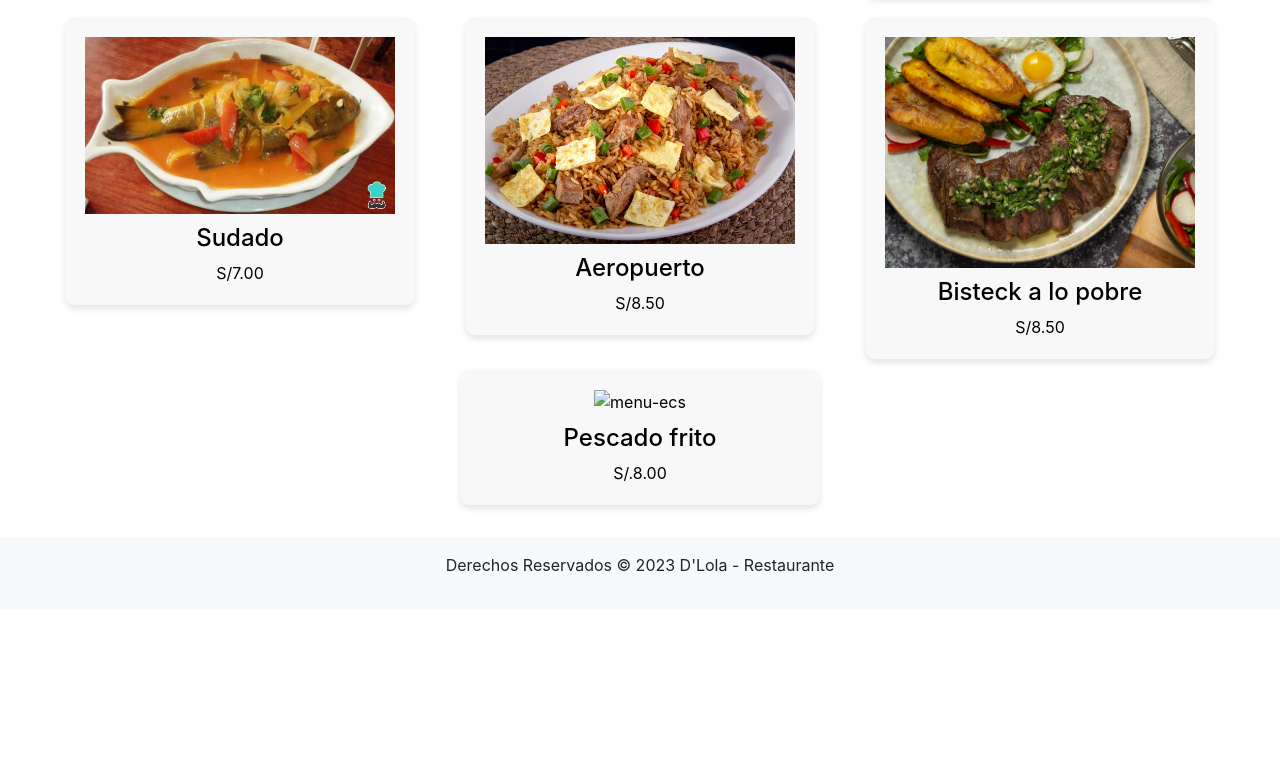
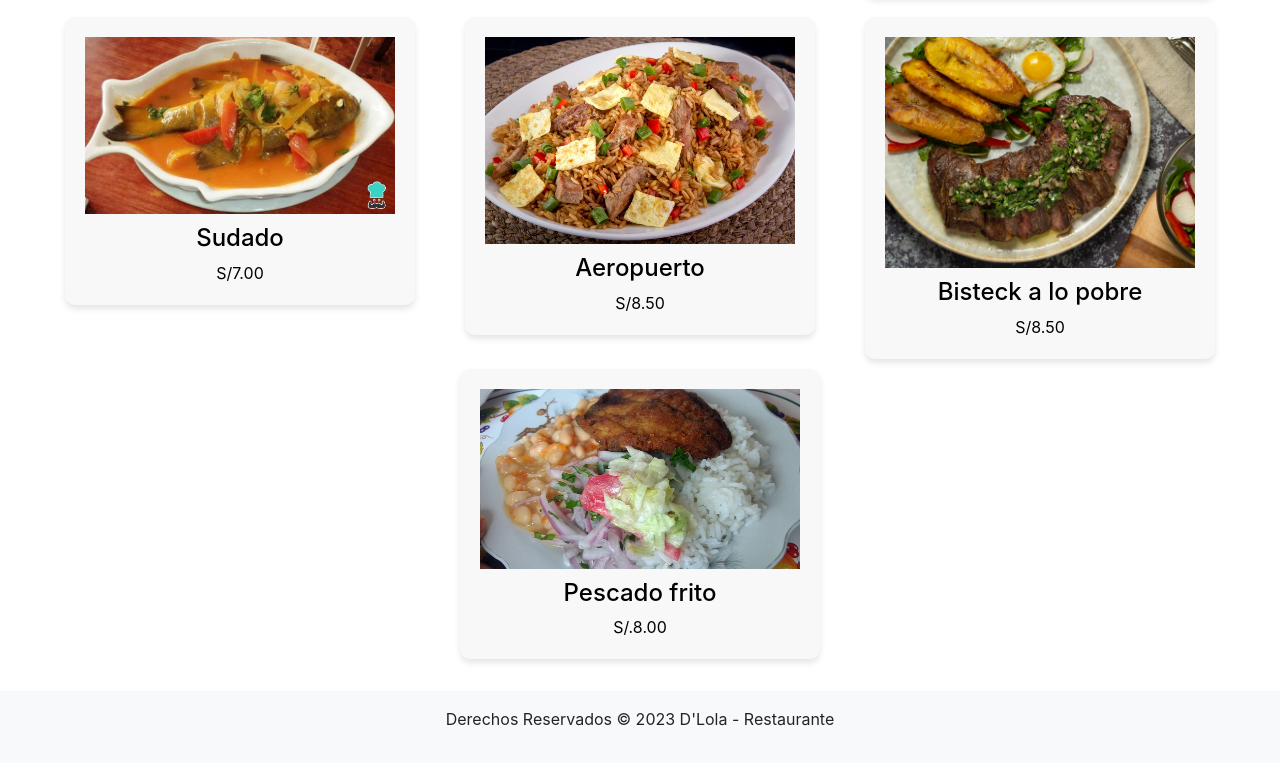
Before and after one commit to josmanuss/Restaurante-D-Lola-Cix, a plain HTML site: page menu_economico.html in a window 1280 px wide. Shown: the part 1424-2187 px from the top of the page. Before the commit the page ends 2033 px from the top, so only its background shows below. Drawn offline with nearby package versions, Linux system fonts and the light colour scheme.

Commit message:
Add files via upload

```diff
--- a/menu_economico.html
+++ b/menu_economico.html
@@ -180,7 +180,7 @@
                     <div class="col-md-4">
                         <div class="carta text-center mx-auto my-auto">
                             <a href="#" class="open-menu-ec-modal" data-menu-ec="pescado frito">
-                                <img src="img/menu-economico.jpg" alt="menu-ecs" class="img-fluid mx-auto">
+                                <img src="img/menu-economico-platos/menu-economico.jpg" alt="menu-ecs" class="img-fluid mx-auto">
                                 <h1>Pescado frito</h1>
                                 <figcaption> S/.8.00</figcaption>
                             </a>
```
